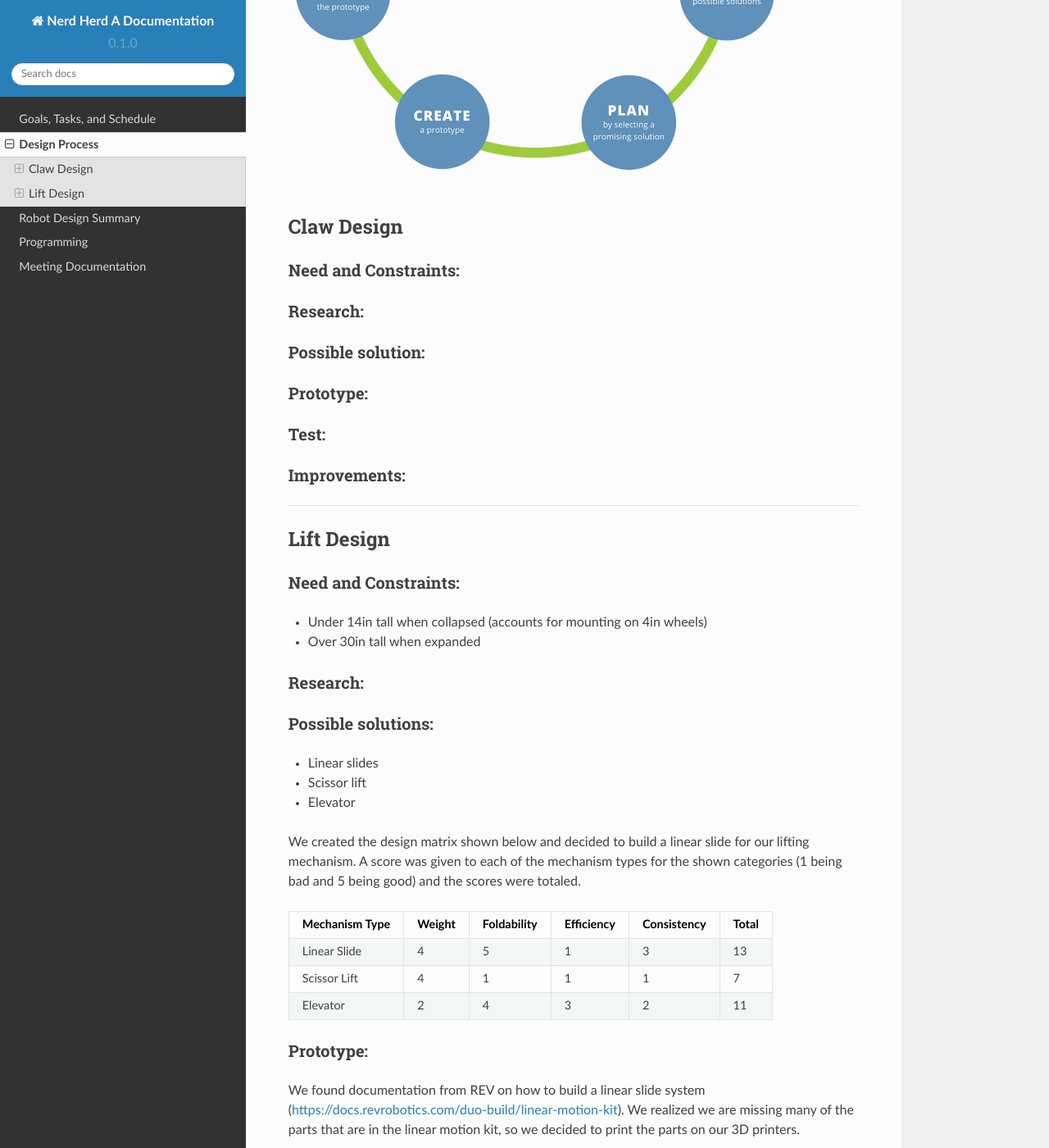
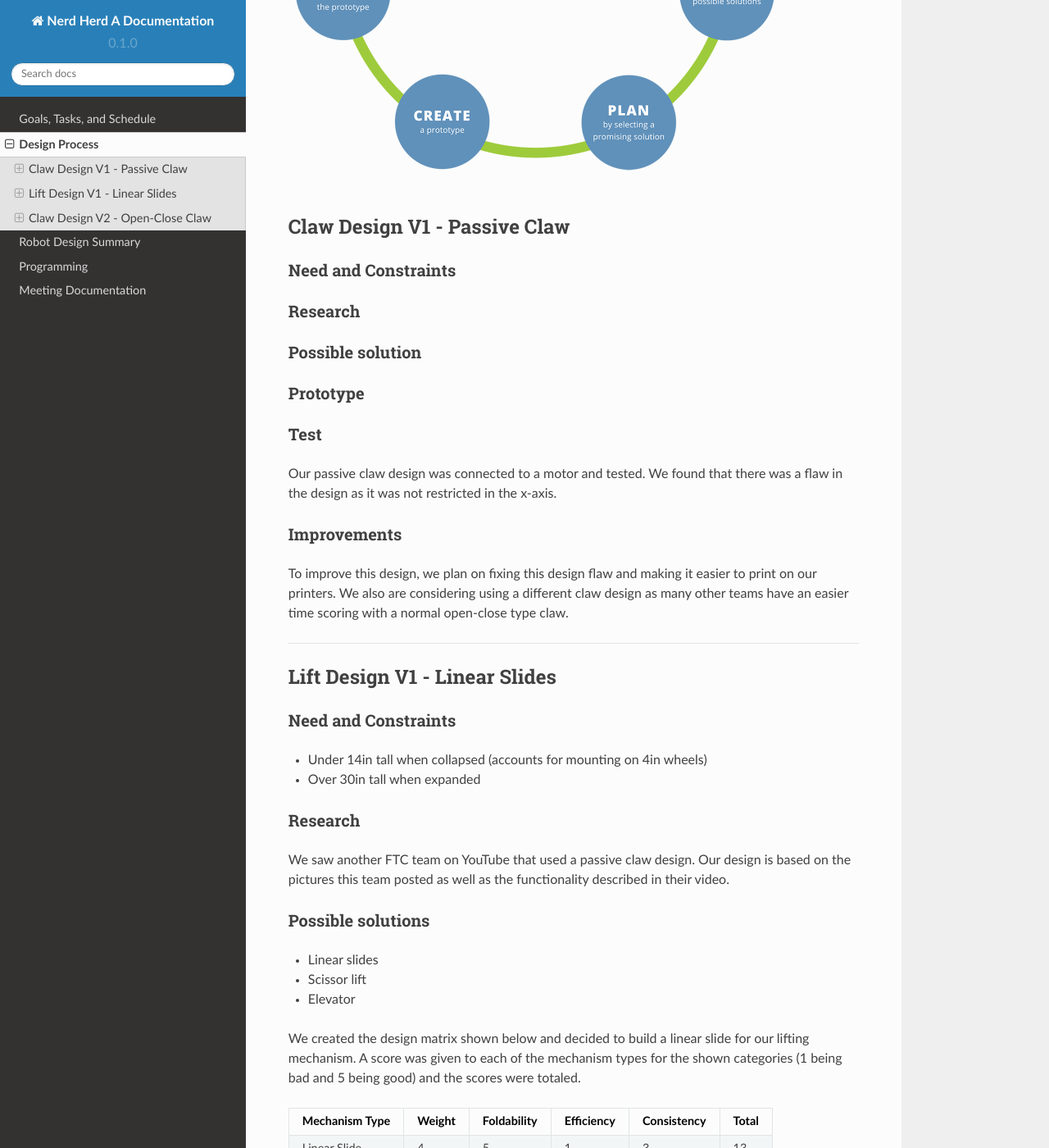
Before and after one commit to samanthac02/FTCDocumentation, a Sphinx documentation site: the page built from docs/source/designProcess.rst, in a window 1280 px wide and 1400 px high, scrolled down 596 px. Shown: the whole window at 82% size. Built offline with Sphinx 7.4.7 and the Read the Docs theme 2.0.0, drawn with Linux system fonts in a browser that asks for light colours; some of the changed text lies outside the part shown.

Commit message:
Update designProcess.rst

```diff
--- a/docs/source/designProcess.rst
+++ b/docs/source/designProcess.rst
@@ -7,44 +7,49 @@ On our team, we try our best to follow the engineering design process, which we
 .. image:: FTCImages/designprocess.png
   :width: 600
 
-Claw Design
+Claw Design V1 - Passive Claw
 #####
 
-Need and Constraints:
+Need and Constraints
 *********************
 
-Research:
+Research
 *********************
 
-Possible solution:
+Possible solution
 *********************
 
-Prototype:
+Prototype
 *********************
 
-Test:
+Test
 *********************
 
-Improvements:
+Our passive claw design was connected to a motor and tested. We found that there was a flaw in the design as it was not restricted in the x-axis.
+
+Improvements
 *********************
 
+To improve this design, we plan on fixing this design flaw and making it easier to print on our printers. We also are considering using a different claw design as many other teams have an easier time scoring with a normal open-close type claw.
 
 =============================
 
-Lift Design
+Lift Design V1 - Linear Slides
 #####
 
-Need and Constraints:
+Need and Constraints
 *********************
 
 * Under 14in tall when collapsed (accounts for mounting on 4in wheels)
 
 * Over 30in tall when expanded
 
-Research:
+Research
 *********************
 
-Possible solutions:
+We saw another FTC team on YouTube that used a passive claw design. Our design is based on the pictures this team posted as well as the functionality described in their video.
+
+Possible solutions
 *********************
 
 * Linear slides
@@ -63,13 +68,38 @@ We created the design matrix shown below and decided to build a linear slide for
 | Elevator        | 2          | 4           | 3           | 2           | 11    |
 +-----------------+------------+-------------+-------------+-------------+-------+
 
-Prototype:
+Prototype
 *********************
 
 We found documentation from REV on how to build a linear slide system (https://docs.revrobotics.com/duo-build/linear-motion-kit). We realized we are missing many of the parts that are in the linear motion kit, so we decided to print the parts on our 3D printers.
 
-Test:
+Test
 *********************
 
-Improvements:
+When testing our lifting mechanism, we found that there was friction between the stages and the string broke several times.
+
+Improvements
 *********************
+
+To fix the friction, we are planning on sanding down the part in between the stages to allow for easier movement. We also want to get more durable string. We also found that the cycle time was a bit slower than we wanted and our lift in general could not support a lot of weight. Because of the difficulty to obtain the parts we need (we 3D printed all of our parts) and the performance of the linear slides, we plan on reconsidering other lifting mechanisms.
+
+Claw Design V2 - Open-Close Claw
+#####
+
+Need and Constraints
+*********************
+
+Research
+*********************
+
+Possible solution
+*********************
+
+Prototype
+*********************
+
+Test
+*********************
+
+Improvements
+*********************
```
